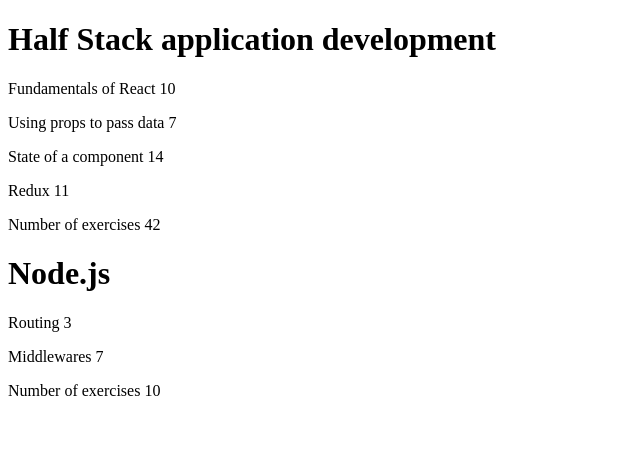
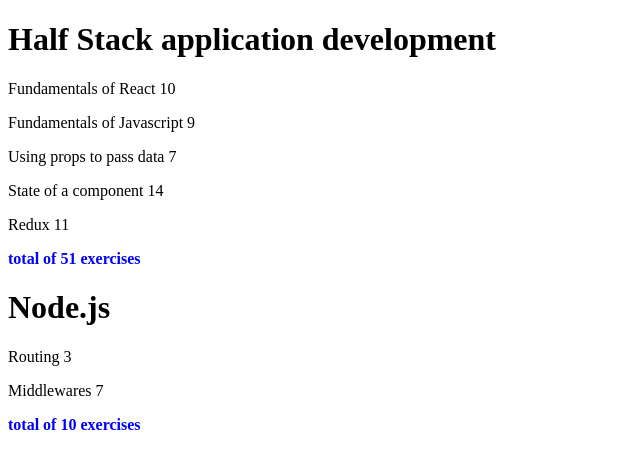
Before and after one commit to ElvisAns/openfullstack, a React (Create React App) app in the folder part2/courseinfo/: page / in a window 1280 px wide. Shown: the top 468 px of the page, without its empty margins (0-640 px from the left). Built offline with nearby package versions, Linux system fonts and the light colour scheme.

Commit message:
[NEW] Modularize everything

```diff
--- a/part2/courseinfo/src/App.js
+++ b/part2/courseinfo/src/App.js
@@ -1,92 +1,9 @@
-
-const Header = (props)=>{
-    return (<h1>{props.course}</h1>)
-}
-
-const Content = ({parts})=>{
-    return (
-        <div>
-            {parts.map((val,i) =><p key={i}>{val.name} {val.exercises}</p>)}
-        </div>
-    )
-}
-
-const Total= ({parts}) => {
-    console.log(parts);
-    const list = parts.map(el=>el.exercises)
-    const total = list.reduce((prev,next)=>prev+next)
-    return (
-        <p>Number of exercises {total}</p>
-    )
-}
-
-const Course=({course})=>{
-    return (
-        <div>{
-            course.map(val=>{
-                console.log(val.parts)
-                return(
-                    <div key={val.id}>
-                        <Header course={val.name} />
-                        <Content parts={val.parts} />
-                        <Total parts={val.parts}/>
-                    </div>
-                )
-            })
-            }
-        </div>
-    )
-}
+import Course from './components/Course'
+import courses_datas from './data/Courses'
 
 const App = () => {
-
-    const course = [
-        {
-          name: 'Half Stack application development',
-          id: 1,
-          parts: [
-            {
-              name: 'Fundamentals of React',
-              exercises: 10,
-              id: 1
-            },
-            {
-              name: 'Using props to pass data',
-              exercises: 7,
-              id: 2
-            },
-            {
-              name: 'State of a component',
-              exercises: 14,
-              id: 3
-            },
-            {
-              name: 'Redux',
-              exercises: 11,
-              id: 4
-            }
-          ]
-        },
-        {
-          name: 'Node.js',
-          id: 2,
-          parts: [
-            {
-              name: 'Routing',
-              exercises: 3,
-              id: 1
-            },
-            {
-              name: 'Middlewares',
-              exercises: 7,
-              id: 2
-            }
-          ]
-        }
-      ]
-
   return (
-    <Course course={course} />
+    <Course course={courses_datas} />
   )
 }
 
--- /dev/null
+++ b/part2/courseinfo/src/components/Course.js
@@ -0,0 +1,43 @@
+import global from "../styles/global"
+
+const Header = (props)=>{
+    return (<h1>{props.course}</h1>)
+}
+
+const Content = ({parts})=>{
+    return (
+        <div>
+            {parts.map((val,i) =><p key={i}>{val.name} {val.exercises}</p>)}
+        </div>
+    )
+}
+
+
+const Total= ({parts}) => {
+    console.log(parts);
+    const list = parts.map(el=>el.exercises)
+    const total = list.reduce((prev,next)=>prev+next)
+    return (
+        <p style={global.total}>total of {total} exercises</p>
+    )
+}
+
+const Course=({course})=>{
+    return (
+        <div>{
+            course.map(val=>{
+                console.log(val.parts)
+                return(
+                    <div key={val.id}>
+                        <Header course={val.name} />
+                        <Content parts={val.parts} />
+                        <Total parts={val.parts}/>
+                    </div>
+                )
+            })
+            }
+        </div>
+    )
+}
+
+export default Course
--- /dev/null
+++ b/part2/courseinfo/src/data/Courses.js
@@ -0,0 +1,51 @@
+const courses_datas = [
+    {
+      name: 'Half Stack application development',
+      id: 1,
+      parts: [
+        {
+          name: 'Fundamentals of React',
+          exercises: 10,
+          id: 1
+        },
+        {
+          name: 'Fundamentals of Javascript',
+          exercises: 9,
+          id: 1
+        },
+        {
+          name: 'Using props to pass data',
+          exercises: 7,
+          id: 2
+        },
+        {
+          name: 'State of a component',
+          exercises: 14,
+          id: 3
+        },
+        {
+          name: 'Redux',
+          exercises: 11,
+          id: 4
+        }
+      ]
+    },
+    {
+      name: 'Node.js',
+      id: 2,
+      parts: [
+        {
+          name: 'Routing',
+          exercises: 3,
+          id: 1
+        },
+        {
+          name: 'Middlewares',
+          exercises: 7,
+          id: 2
+        }
+      ]
+    }
+  ]
+
+  export default courses_datas
--- /dev/null
+++ b/part2/courseinfo/src/styles/global.js
@@ -0,0 +1,9 @@
+const global={
+    total:
+        {
+            fontWeight:'900',
+            color:'blue'
+        }
+}
+
+export default global
```
